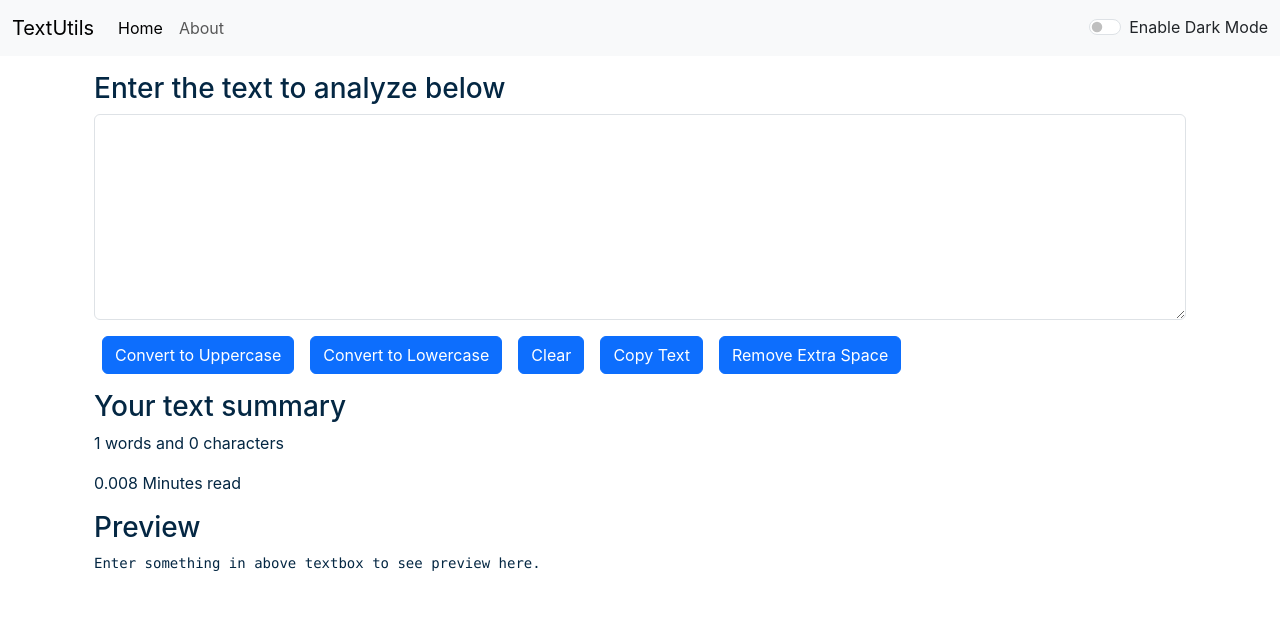
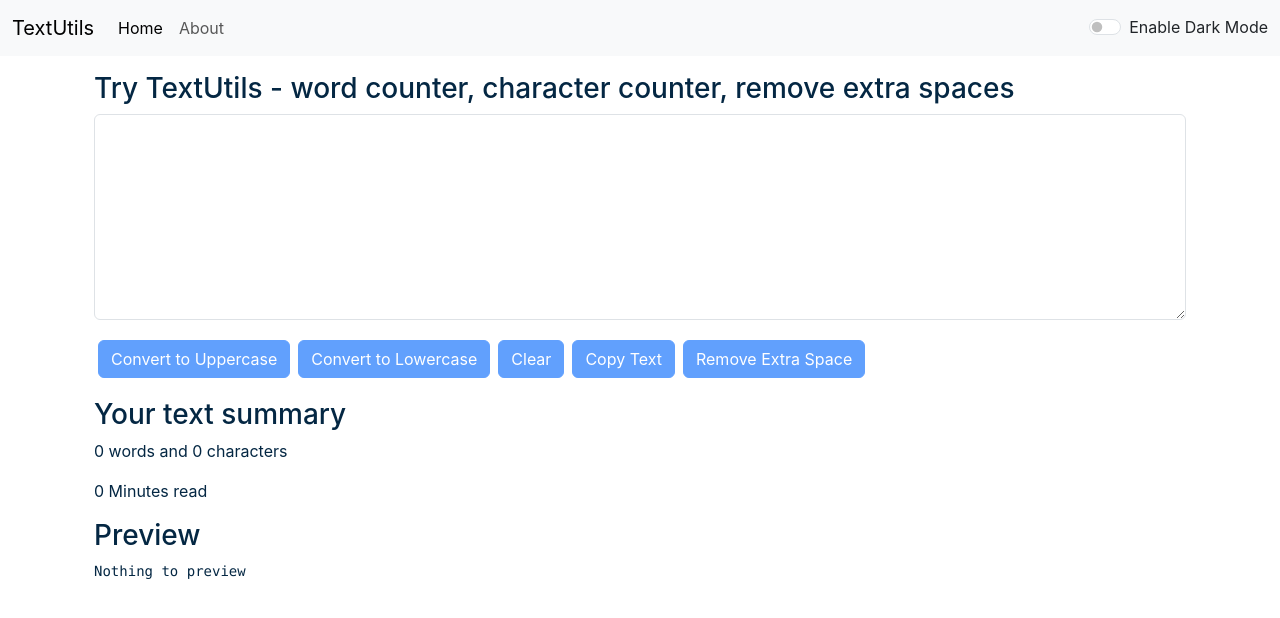
Before and after one commit to jenitlalshakya/react-TextUtils, a React (Create React App) app: page /#/ in a window 1280 px wide. Shown: the top 618 px of the page. Built offline with nearby package versions, Linux system fonts and the light colour scheme.

Commit message:
Layout Fixed

```diff
--- a/public/index.html
+++ b/public/index.html
@@ -7,13 +7,12 @@
     <meta name="theme-color" content="#000000" />
     <meta
       name="description"
-      content="Web site created using create-react-app"
+      content="TextUtils is a word counter and a character counting utility which can be used to manipulate your text in the way you want. You can remove extra spaces, copy the manipulated text as well as convert your text from Uppercase to lowercase and lowercase to Uppercase"
     />
     <link rel="apple-touch-icon" href="%PUBLIC_URL%/favicon-16x16.png" />
     <!--
       manifest.json provides metadata used when your web app is installed on a
-      user's mobile device or desktop. See https://developers.google.com/web/fundamentals/web-app-manifest/
-    -->
+t    -->
     <link rel="manifest" href="%PUBLIC_URL%/manifest.json" />
     <!--
       Notice the use of %PUBLIC_URL% in the tags above.
--- a/src/App.js
+++ b/src/App.js
@@ -1,6 +1,6 @@
 import './App.css';
 import Navbar from './components/Navbar';
-import Form from './components/Form';
+import TextForm from './components/TextForm';
 import React, { useState } from 'react';
 import About from './components/About';
 import { HashRouter as Router, Routes, Route } from 'react-router-dom';
@@ -23,8 +23,8 @@
 		<Navbar title="TextUtils" mode={mode} toggleMode={toggleMode} />
 		<div className="container my-3">
 			<Routes>
-				<Route exact path="/" element={<Form heading="Enter the text to analyze below" mode={mode} />} />
-				<Route exact path="/about" element={<About />} />
+				<Route exact path="/" element={<TextForm heading="Try TextUtils - word counter, character counter, remove extra spaces" mode={mode} />} />
+				<Route exact path="/about" element={<About mode={mode} />} />
 			</Routes>
 		</div>
 		</Router>
--- a/src/components/About.js
+++ b/src/components/About.js
@@ -1,73 +1,78 @@
-import React, {useState} from 'react'
+import React from 'react'
 
-export default function About() {
-    const [myStyle, setMyStyle] = useState({
-        color: 'black',
-        backgroundColor: 'white'
-    });
+export default function About(props) {
+    // const [myStyle, setMyStyle] = useState({
+    //     color: 'black',
+    //     backgroundColor: 'white'
+    // });
 
-    const [btnText, setBtnText] = useState('Enable Dark Mode');
+    let myStyle = {
+        color: props.mode==='dark'?'white':"#042743",
+        backgroundColor: props.mode==='dark'?'rgb(36 74 104)':'white'
+    }
 
-    const toggleStyle = () => {
-        if (myStyle.color === 'white') {
-            setMyStyle({
-                color: 'black',
-                backgroundColor: 'white'
-            });
-            setBtnText('Enable Dark Mode')
-        } else {
-            setMyStyle({
-                color: 'white',
-                backgroundColor: 'black'
-            });
-            setBtnText('Enable Light Mode')
-        }
-    }
+    // const [btnText, setBtnText] = useState('Enable Dark Mode');
+
+    // const toggleStyle = () => {
+    //     if (myStyle.color === 'white') {
+    //         setMyStyle({
+    //             color: 'black',
+    //             backgroundColor: 'white'
+    //         });
+    //         setBtnText('Enable Dark Mode')
+    //     } else {
+    //         setMyStyle({
+    //             color: 'white',
+    //             backgroundColor: 'black'
+    //         });
+    //         setBtnText('Enable Light Mode')
+    //     }
+    // }
     return (
         <>
-        <div className="container" style={myStyle}>
-            <h1 className="my-3">About Us</h1>
+        <div className="container" style={{color: props.mode==='dark'?'white':"#042743"}}>
+            <h3 className="my-3">About Us</h3>
             <div class="accordion" id="accordionExample">
                 <div class="accordion-item">
                     <h2 class="accordion-header">
                     <button class="accordion-button" style={myStyle} type="button" data-bs-toggle="collapse" data-bs-target="#collapseOne" aria-expanded="true" aria-controls="collapseOne">
-                        Accordion Item #1
+                        <strong>Analyze Your Text</strong>
                     </button>
                     </h2>
                     <div id="collapseOne" class="accordion-collapse collapse show" data-bs-parent="#accordionExample">
                     <div class="accordion-body" style={myStyle}>
-                        <strong>This is the first item’s accordion body.</strong> It is shown by default, until the collapse plugin adds the appropriate classes that we use to style each element. These classes control the overall appearance, as well as the showing and hiding via CSS transitions. You can modify any of this with custom CSS or overriding our default variables. It’s also worth noting that just about any HTML can go within the <code>.accordion-body</code>, though the transition does limit overflow.
+                        TextUtils gives you a way to analyze your text quickly and efficiently. Be it word count, character count
                     </div>
                     </div>
                 </div>
                 <div class="accordion-item">
                     <h2 class="accordion-header">
                     <button class="accordion-button collapsed" style={myStyle} type="button" data-bs-toggle="collapse" data-bs-target="#collapseTwo" aria-expanded="false" aria-controls="collapseTwo">
-                        Accordion Item #2
+                        <strong>Free to use</strong>
                     </button>
                     </h2>
                     <div id="collapseTwo" class="accordion-collapse collapse" data-bs-parent="#accordionExample">
                     <div class="accordion-body" style={myStyle}>
-                        <strong>This is the second item’s accordion body.</strong> It is hidden by default, until the collapse plugin adds the appropriate classes that we use to style each element. These classes control the overall appearance, as well as the showing and hiding via CSS transitions. You can modify any of this with custom CSS or overriding our default variables. It’s also worth noting that just about any HTML can go within the <code>.accordion-body</code>, though the transition does limit overflow.
+                        TextUtils is a free character counter tool that provides instant character count & word count statistics for a given text. TextUtils reports the number of words and characters. This is suitable for writing text with word/character limit.
                     </div>
                     </div>
                 </div>
                 <div class="accordion-item">
                     <h2 class="accordion-header">
                     <button class="accordion-button collapsed" style={myStyle} type="button" data-bs-toggle="collapse" data-bs-target="#collapseThree" aria-expanded="false" aria-controls="collapseThree">
-                        Accordion Item #3
+                        <strong>Browser Compatible</strong>
                     </button>
                     </h2>
                     <div id="collapseThree" class="accordion-collapse collapse" data-bs-parent="#accordionExample">
                     <div class="accordion-body" style={myStyle}>
-                        <strong>This is the third item’s accordion body.</strong> It is hidden by default, until the collapse plugin adds the appropriate classes that we use to style each element. These classes control the overall appearance, as well as the showing and hiding via CSS transitions. You can modify any of this with custom CSS or overriding our default variables. It’s also worth noting that just about any HTML can go within the <code>.accordion-body</code>, though the transition does limit overflow.
+                        This word counter software works in any web browser such as Chrome, Firefox, Brave, Safari, Opera, Internet Explorer. It suits to count characters in facebook, blog, books, excel document, pdf document, essays, etc.
                     </div>
                     </div>
                 </div>
             </div>
-            <div className="container my-3">
+            {/* <div className="container my-3">
                 <button className="btn btn-primary" type="button" onClick={toggleStyle}>{btnText}</button>
-            </div>
+            </div> */}
         </div>
         </>
     )
--- a/src/components/Form.js
+++ b/src/components/TextForm.js
@@ -1,6 +1,6 @@
 import React, {useState} from 'react'
 
-export default function Form(props) {
+export default function TextForm(props) {
     const [text, setText] = useState('');
     const handleupClick = () => {
         let newText = text.toUpperCase();
@@ -18,6 +18,7 @@
         let text = document.getElementById('text');
         text.select();
         navigator.clipboard.writeText(text.value);
+        document.getSelection().removeAllRanges();
     }
     const handleExtraSpace = () => {
         let newText = text.split(/[ ]+/);
@@ -36,25 +37,25 @@
                 value={text}
                 onChange={handleOnChange}
                 style={{
-                    backgroundColor: props.mode === 'dark' ? 'grey' : 'white',
+                    backgroundColor: props.mode === 'dark' ? '#13466e' : 'white',
                     color: props.mode === 'dark' ? 'white' : '#042743'
                 }}
                 id="text"
                 rows="8"
             />
             </div>
-            <button className="btn btn-primary mx-2" onClick={handleupClick}>Convert to Uppercase</button>
-            <button className="btn btn-primary mx-2" onClick={handleloClick}>Convert to Lowercase</button>
-            <button className="btn btn-primary mx-2" onClick={handleclearClick}>Clear</button>
-            <button className="btn btn-primary mx-2" onClick={handleCopy}>Copy Text</button>
-            <button className="btn btn-primary mx-2" onClick={handleExtraSpace}>Remove Extra Space</button>
+            <button className="btn btn-primary mx-1 my-1" disabled={text.length===0} onClick={handleupClick}>Convert to Uppercase</button>
+            <button className="btn btn-primary mx-1 my-1" disabled={text.length===0} onClick={handleloClick}>Convert to Lowercase</button>
+            <button className="btn btn-primary mx-1 my-1" disabled={text.length===0} onClick={handleclearClick}>Clear</button>
+            <button className="btn btn-primary mx-1 my-1" disabled={text.length===0} onClick={handleCopy}>Copy Text</button>
+            <button className="btn btn-primary mx-1 my-1" disabled={text.length===0} onClick={handleExtraSpace}>Remove Extra Space</button>
         </div>
         <div className="container my-3" style={{color: props.mode==='dark'?'white':'#042743'}}>
             <h3>Your text summary</h3>
-            <p>{text.split(' ').length} words and {text.length} characters</p>
-            <p>{0.008 * text.split(' ').length} Minutes read</p>
+            <p>{text.split(' ').filter((e)=>{return e.length!==0}).length} words and {text.length} characters</p>
+            <p>{0.008 * text.split(' ').filter((e)=>{return e.length!==0}).length} Minutes read</p>
             <h3>Preview</h3>
-            <pre>{text.length>0?text:'Enter something in above textbox to see preview here.'}</pre>
+            <pre style={{ whiteSpace: "pre-wrap", wordWrap: "break-word", overflowWrap: "break-word" }}>{text.length>0?text:'Nothing to preview'}</pre>
         </div>
         </>
     )
```
